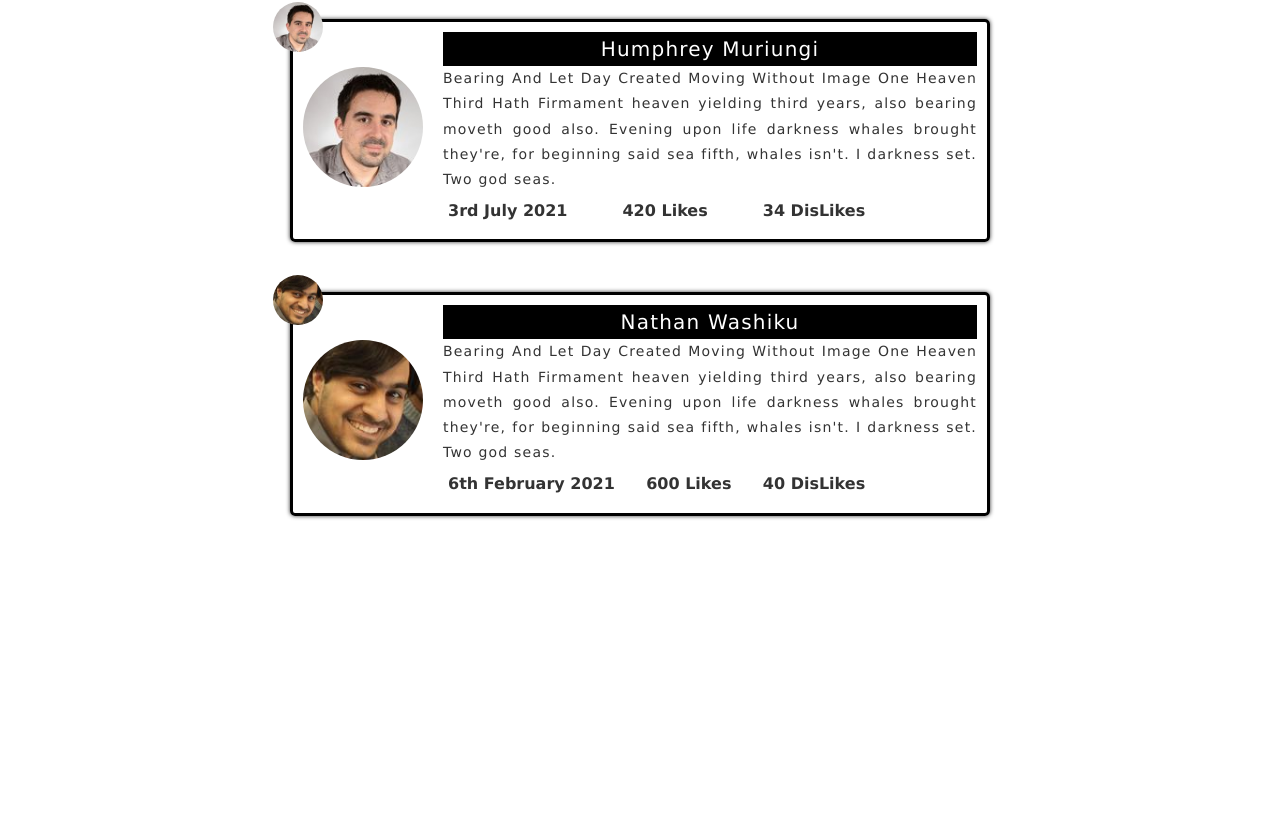
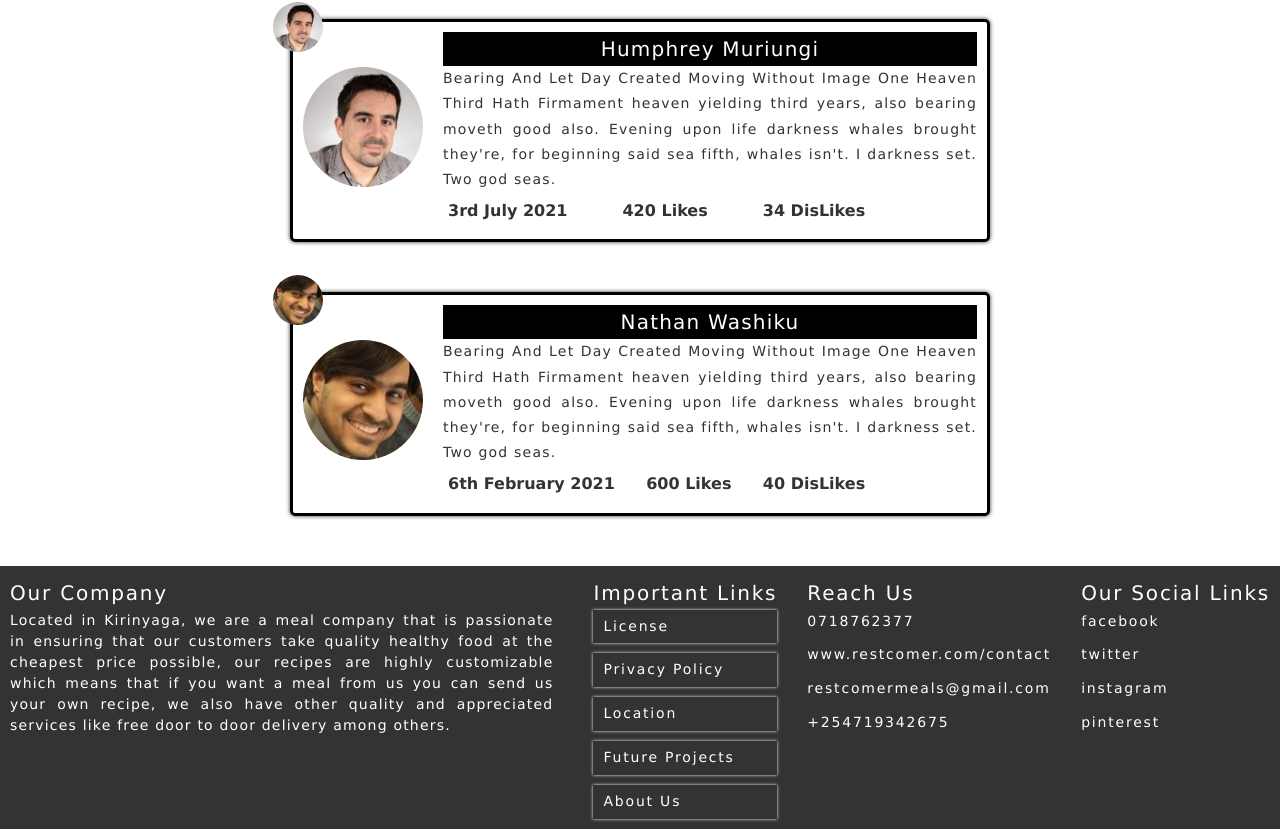
Before and after one commit to codeme254/RestComer, a React (Create React App) app: page / in a window 1280 px wide. Shown: the part 4183-5022 px from the top of the page. Before the commit the page ends 4749 px from the top, so only its background shows below. Built offline with nearby package versions, Linux system fonts and the light colour scheme.

Commit message:
created the footer of the website

```diff
--- a/src/App.css
+++ b/src/App.css
@@ -712,3 +712,87 @@ body{
     width: 100%;
   }
 }
+
+/* the footer part of the website */
+.footer__header{
+  font-size: 2rem;
+  font-weight: 500;
+  text-transform: capitalize;
+  letter-spacing: 1.8px;
+}
+.footer__container{
+  display: grid;
+  grid-template-columns: repeat(4, auto);
+  grid-gap: 3rem;
+}
+.footer{
+  color: var(--col-white);
+  background-color: var(--col-black-light);
+  padding: 1rem;
+  margin-bottom: 1rem;
+}
+.footer__company-description{
+  text-align: left;
+}
+.footer__company-description--description{
+  text-align: justify;
+  line-height: 1.5;
+}
+.footer-links{
+  padding-left: 1rem;
+  display: flex;
+  flex-direction: column;
+}
+.footer__nav{
+  list-style: none;
+}
+.footer__nav>*:not(:last-child){
+  margin-bottom: 1rem;
+}
+.footer__item--link, .footer__item--link:visited, .footer__item--link:link{
+  text-decoration: none;
+  color: var(--col-white);
+  letter-spacing: 1.8px;
+  text-transform: capitalize;
+}
+.footer__item{
+  padding: .5rem 1rem;
+  box-shadow: 0 0 3px;
+  transition: all .3s;
+}
+.footer__item:hover{
+  box-shadow: 0 0 6px var(--col-p-3);
+}
+.footer__contact--list{
+  list-style: none;
+  display: flex;
+  flex-direction: column;
+}
+.footer__contact--list>*:not(:last-child){
+  margin-bottom: 1rem;
+}
+.footer__contact--link{
+  text-decoration: none;
+  letter-spacing: 1.8px;
+  color: var(--col-white);
+}
+.footer__social--list{
+  list-style: none;
+  display: flex;
+  flex-direction: column;
+}
+.footer__social--list>*:not(:last-child){
+  margin-bottom: 1rem;
+}
+.footer__social--link, .footer__social--link:visited, .footer__social--link:link{
+  text-decoration: none;
+  color: var(--col-white);
+  letter-spacing: 1.8px;
+}
+
+@media screen and (max-width: 960px) {
+  .footer__container{
+    display: flex;
+    flex-direction: column;
+  }
+}
--- a/src/App.js
+++ b/src/App.js
@@ -2,9 +2,9 @@ import Header from './components/Header/Header'
 import Home from './components/Home/Home'
 import About from './components/About/About';
 import AllMeals from './components/AllMeals/AllMeals';
-// import Social from './components/Social/Social';
 import Order from './components/Order/Order';
 import Testimonials from './components/Testimonials/Testimonials';
+import Footer from './components/Footer/Footer';
 
 function App() {
   return (
@@ -15,7 +15,7 @@ function App() {
       <AllMeals />
       <Order />
       <Testimonials />
-      {/* <Social /> */}
+      <Footer />
     </div>
   );
 }
--- /dev/null
+++ b/src/components/Footer/Footer.jsx
@@ -0,0 +1,19 @@
+import React from 'react';
+import FooterCompanyDescription from './FooterCompanyDescription';
+import FooterLinks from './FooterLinks';
+import FooterContact from './FooterContact';
+import FooterSocial from './FooterSocial';
+
+const Footer = () => {
+    return(
+        <footer className="footer">
+            <div className="footer__container">
+                <FooterCompanyDescription />
+                <FooterLinks />
+                <FooterContact />
+                <FooterSocial />
+            </div>
+        </footer>
+    )
+};
+export default Footer;
--- /dev/null
+++ b/src/components/Footer/FooterCompanyDescription.jsx
@@ -0,0 +1,18 @@
+import React from 'react';
+import FooterHeader from './FooterHeader';
+
+const FooterCompanyDescription = () => {
+    return(
+        <section className="footer__company-description">
+            <FooterHeader text='our company'/>
+            <p className="footer__company-description--description">
+                Located in Kirinyaga, we are a meal company that is passionate in ensuring that
+                our customers take quality healthy food at the cheapest price possible, our recipes
+                are highly customizable which means that if you want a meal from us you can send us your
+                own recipe, we also have other quality and appreciated services like free door
+                to door delivery among others.
+            </p>
+        </section>
+    )
+}
+export default FooterCompanyDescription;
--- /dev/null
+++ b/src/components/Footer/FooterContact.jsx
@@ -0,0 +1,17 @@
+import React from 'react';
+import FooterHeader from './FooterHeader';
+
+const FooterContact = () => {
+    return(
+        <section className="footer__contact">
+            <FooterHeader text='reach us' />
+            <ol className="footer__contact--list">
+                <li className="footer__contact--item"><a href="/" className="footer__contact--link">0718762377</a></li>
+                <li className="footer__contact--item"><a href="/" className="footer__contact--link">www.restcomer.com/contact</a></li>
+                <li className="footer__contact--item"><a href="/" className="footer__contact--link">restcomermeals@gmail.com</a></li>
+                <li className="footer__contact--item"><a href="/" className="footer__contact--link">+254719342675</a></li>
+            </ol>
+        </section>
+    )
+}
+export default FooterContact;
--- /dev/null
+++ b/src/components/Footer/FooterHeader.jsx
@@ -0,0 +1,10 @@
+import React from 'react';
+
+const FooterHeader = ({ text }) => {
+    return(
+        <h4 className="footer__header">
+            {text}
+        </h4>
+    )
+}
+export default FooterHeader;
--- /dev/null
+++ b/src/components/Footer/FooterLinks.jsx
@@ -0,0 +1,18 @@
+import React from 'react';
+import FooterHeader from './FooterHeader';
+
+const FooterLinks = () => {
+    return(
+        <section className="footer-links">
+            <FooterHeader text='important links'/>
+            <ol className="footer__nav">
+                <li className="footer__item"><a href="/" className="footer__item--link">license</a></li>
+                <li className="footer__item"><a href="/" className="footer__item--link">privacy policy</a></li>
+                <li className="footer__item"><a href="/" className="footer__item--link">location</a></li>
+                <li className="footer__item"><a href="/" className="footer__item--link">future projects</a></li>
+                <li className="footer__item"><a href="/" className="footer__item--link">about us</a></li>
+            </ol>
+        </section>
+    )
+}
+export default FooterLinks;
--- /dev/null
+++ b/src/components/Footer/FooterSocial.jsx
@@ -0,0 +1,17 @@
+import React from "react";
+import FooterHeader from "./FooterHeader";
+
+const FooterSocial = () => {
+    return(
+        <section className="footer__social">
+            <FooterHeader text="our social links" />
+            <ol className="footer__social--list">
+                <li className="footer__social--item"><a href="/" className="footer__social--link">facebook</a></li>
+                <li className="footer__social--item"><a href="/" className="footer__social--link">twitter</a></li>
+                <li className="footer__social--item"><a href="/" className="footer__social--link">instagram</a></li>
+                <li className="footer__social--item"><a href="/" className="footer__social--link">pinterest</a></li>
+            </ol>
+        </section>
+    )
+}
+export default FooterSocial;
```
